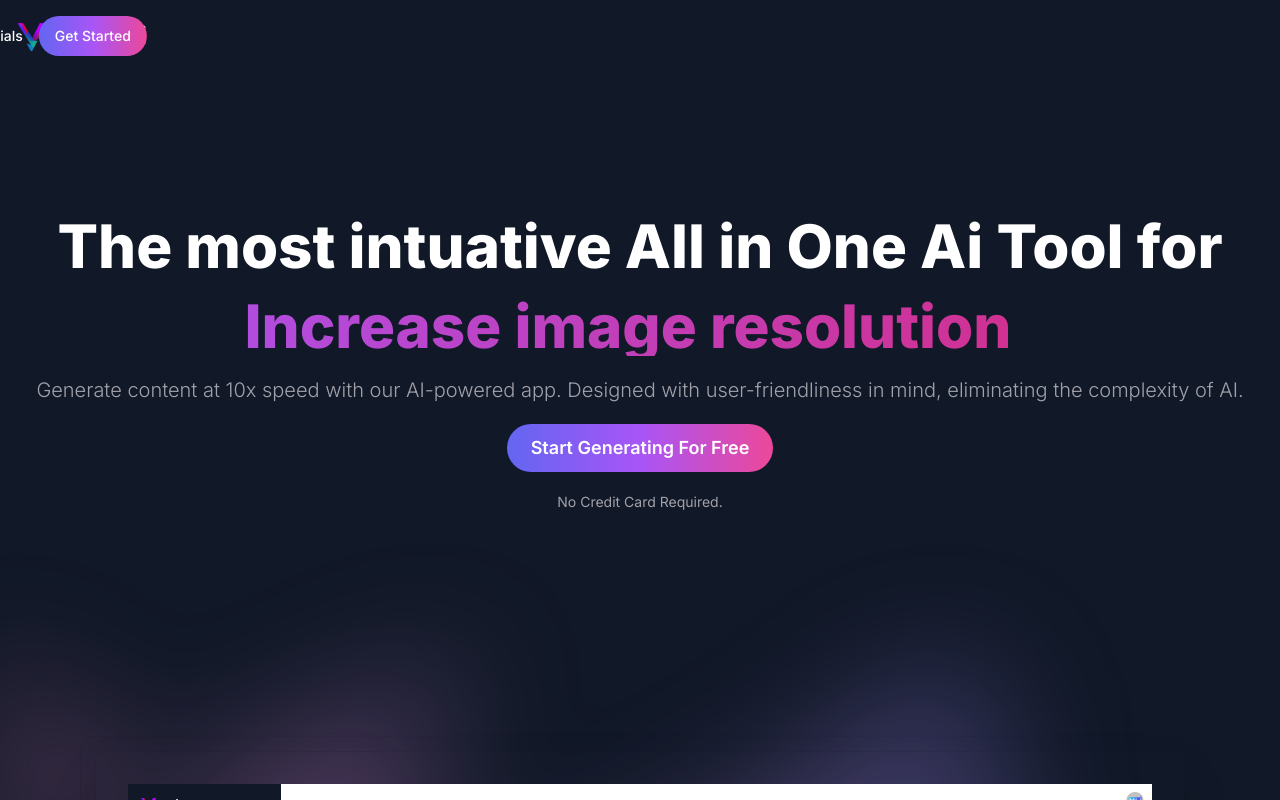
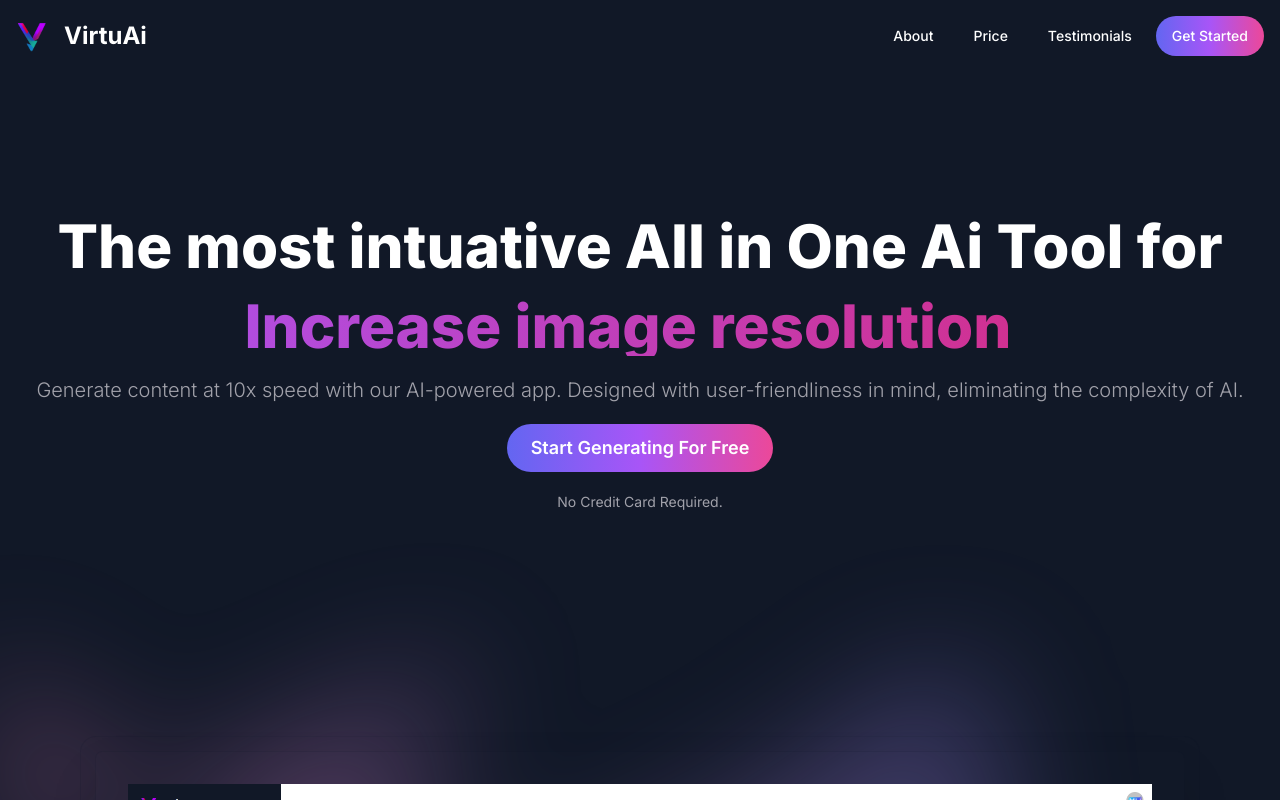
Before and after one commit to Macca050598/virtu-ai, a Next.js app: page / in a window 1280 px wide. Built offline with nearby package versions, Linux system fonts and the light colour scheme; no server answers.

Commit message:
Fixed Nav

```diff
--- a/components/landing-navbar.tsx
+++ b/components/landing-navbar.tsx
@@ -31,7 +31,7 @@ export const LandingNavbar = () => {
         </button>
       </div>
 
-      <div className={`fixed top-0 left-0 w-full h-full bg-gray-900 bg-opacity-75 z-50 transform transition-transform duration-300 ${isMenuOpen ? 'translate-x-0' : '-translate-x-full'} md:-translate-x-full md:static md:bg-transparent md:flex md:items-center md:justify-end`}>
+      <div className={`fixed top-0 left-0 w-full h-full bg-gray-900 bg-opacity-75 z-50 transform transition-transform duration-300 ${isMenuOpen ? 'translate-x-0' : '-translate-x-full'} md:translate-x-0 md:static md:bg-transparent md:flex md:items-center md:justify-end`}>
         <button onClick={() => setIsMenuOpen(false)} className="absolute top-4 right-4 text-white md:hidden">
           {/* Close Icon */}
           <div className="w-6 h-6 relative">
@@ -41,7 +41,7 @@ export const LandingNavbar = () => {
         </button>
 
         <div className="flex items-center gap-x-2 mt-16 md:mt-0">
-                <Link href="/#about" passHref>
+        <Link href="/#about" passHref>
                     <Button variant="ghost" className="text-white hover:text-black transition duration-300">
                         About
                     </Button>
@@ -56,7 +56,7 @@ export const LandingNavbar = () => {
                         Testimonials
                     </Button>
                 </Link>
-                </div>
+
 
           {/* ... rest of your links here */}
           <Link href={isSignedIn ? '/dashboard' : '/sign-up'}>
@@ -64,7 +64,7 @@ export const LandingNavbar = () => {
               Get Started
             </Button>
           </Link>
-
+        </div>
       </div>
     </nav>
   );
```
